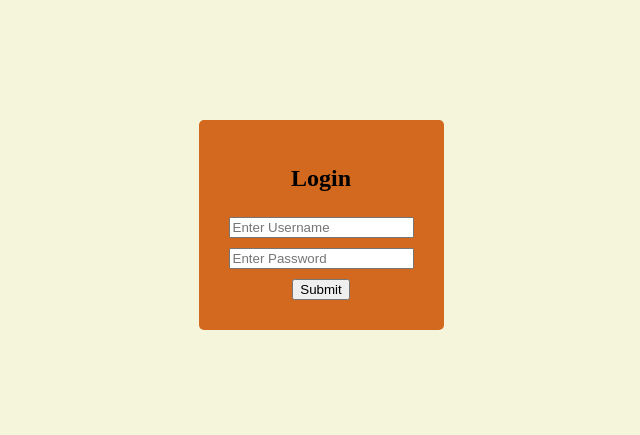
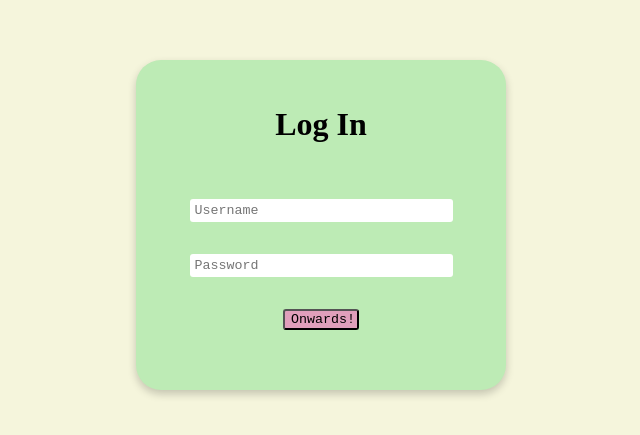
Before and after one commit to johnnystouffer/campus-bites, a React (Vite) app in the folder frontend/: page /login in a window 1280 px wide. Shown: the part 175-610 px from the top of the page, without its empty margins (319-959 px from the left). Built offline with nearby package versions, Linux system fonts and the light colour scheme; a web font is replaced by a local one.

Commit message:
Stylized the login and register pages.

```diff
--- a/frontend/src/assets/pages/Home.css
+++ b/frontend/src/assets/pages/Home.css
@@ -24,7 +24,7 @@ html {
     display: flex;
     border: none;
     align-items: center;
-    justify-content: center;
+    justify-content: right;
     min-height: 30px;
     font-family: "QLD";
 }
--- a/frontend/src/assets/pages/Login.css
+++ b/frontend/src/assets/pages/Login.css
@@ -1,30 +1,60 @@
 .login-container {
     display: flex;
     flex-direction: column;
+    height: 35vh;
+    min-height: 200px;
+    width: 25vw;
+    min-width: 200px;
     align-items: center;
-    background-color: chocolate;
+    background-color: #bdebb5;
     padding: 25px;
-    border-radius: 5px;
+    border-radius: 25px;
+    box-shadow: 0 4px 8px rgba(0, 0, 0, 0.2);
 }
 
 .overall-container {
     display: flex;
+    height: 100vh;
     justify-content: center;
     align-items: center;
-    height: 100vh;
     overflow: hidden;
+    background-color: beige;
+    font-family: "QLD";
 }
 
 .form-container {
     display: flex;
     flex-direction: column;
     justify-content: center;
+    margin-top: auto;
+    margin-bottom: auto;
 }
 
 input {
-    margin: 5px;
+    margin: 2vh;
+    height: 21px;
+    width: 20vw;
+    max-width: 300px;
+    min-width: 150px;
+    padding-left: 5px;
+    font-family: 'Courier New', Courier, monospace;
+    border: none;
+    border-radius: 3px;
 }
 
-button {
-    margin: 5px;
+.submit {
+    height: 21px;
+    width: 76px;
+    font-family: 'Courier New', Courier, monospace;
+    background-color: #e09fbb;
+    margin: 2vh;
+    border-style: outset;
+    border-radius: 3px;
+    transition: all 0.4s ease-out;
 }
+.submit:hover {
+    height: 25px;
+    width: 80px;
+    cursor: pointer;
+    background-color: #e06e9f;
+}
--- a/frontend/src/assets/pages/Login.jsx
+++ b/frontend/src/assets/pages/Login.jsx
@@ -39,11 +39,11 @@ function Login() {
   return (
     <div className='overall-container'>
       <div className="login-container">
-        <h2>Login</h2>
+        <h1>Log In</h1>
         <form className='form-container' onSubmit={handleLogin}>
           <input
             type="text"
-            placeholder="Enter Username"
+            placeholder="Username"
             value={username}
             onChange={(e) => setUsername(e.target.value)}
             name="username"
@@ -51,13 +51,13 @@ function Login() {
           />
           <input
             type="password"
-            placeholder="Enter Password"
+            placeholder="Password"
             value={password}
             onChange={(e) => setPassword(e.target.value)}
             name="password"
             required
           />
-          <button type="submit">Submit</button>
+          <button className="submit" type="submit">Onwards!</button>
         </form>
       </div>
     </div>
--- a/frontend/src/assets/pages/Register.css
+++ b/frontend/src/assets/pages/Register.css
@@ -20,7 +20,7 @@ html {
     display: flex;
     flex-direction: column;
     align-items: center;
-    background-color: chocolate;
+    background-color: #e09fbb;
     padding: 25px;
     border-radius: 5px;
 }
@@ -31,3 +31,10 @@ html {
     justify-content: center;
     align-items: center;
 }
+
+#register {
+    background-color: #bdebb5;
+}
+#register:hover {
+    background-color: #85c979;
+}
--- a/frontend/src/assets/pages/Register.jsx
+++ b/frontend/src/assets/pages/Register.jsx
@@ -30,11 +30,11 @@ function Register() {
   return (
     <div className='overall-container'>
     <div className="register-container">
-        <h2>Register</h2>
+        <h1>Register</h1>
         <form className="form-container" onSubmit={handleSubmit}>
             <input
             type="text"
-            placeholder="Enter Username"
+            placeholder="Username"
             name="username"
             required
             value={username}
@@ -42,13 +42,13 @@ function Register() {
             />
             <input
             type="password"
-            placeholder="Enter Password"
+            placeholder="Password"
             name="password"
             required
             value={password}
             onChange={(e) => setPassword(e.target.value)}
             />
-            <button type="submit">Register</button>
+            <button className="submit" id="register" type="submit">Onwards!</button>
         </form>
         </div>
     </div>
```
